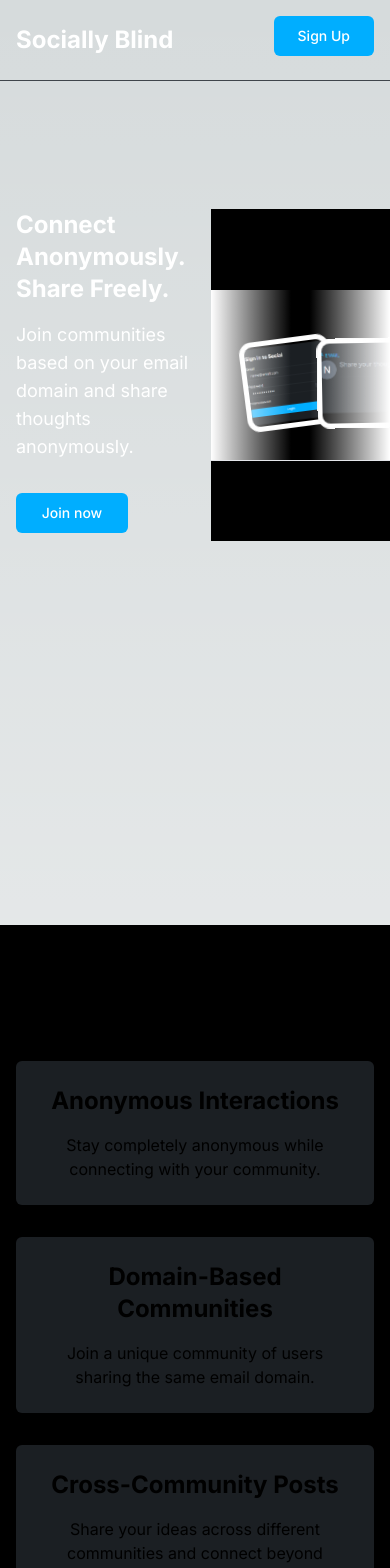
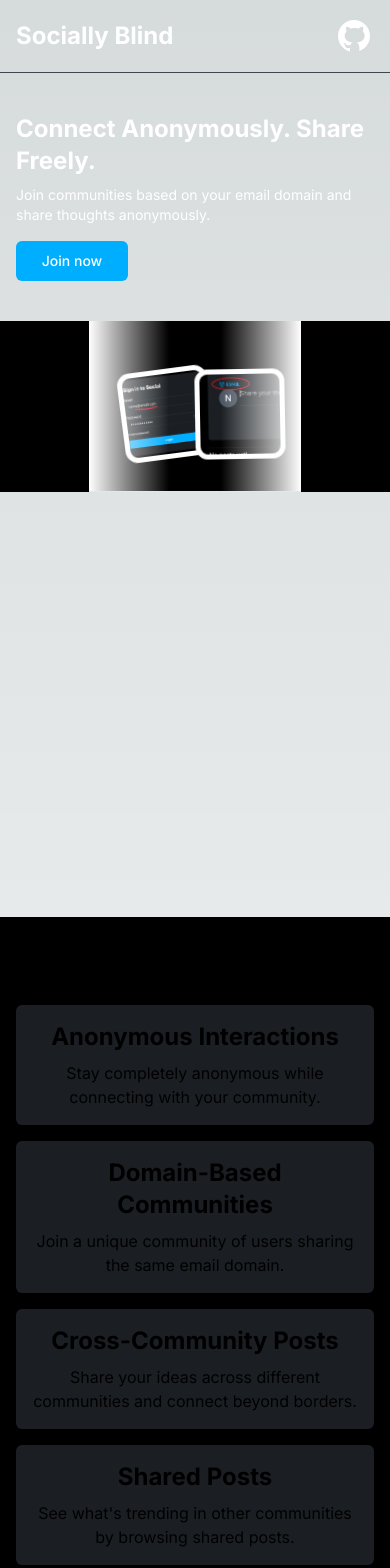
Before and after one commit to Harsh-deepsingh/5ocial-, a Next.js app: page /landing in a window 390 px wide. Shown: the top 1568 px of the page. Built offline with nearby package versions, Linux system fonts and the light colour scheme.

Commit message:
landing page sm:ui

```diff
--- a/app/landing/page.tsx
+++ b/app/landing/page.tsx
@@ -11,64 +11,80 @@
         <div className="max-w-7xl mx-auto px-4 sm:px-6 lg:px-8 py-4 flex justify-between items-center">
           <div className="text-2xl font-bold text-white">Socially Blind</div>
           <div>
-            <Link href="/signin">
-              <PrimaryButton>Sign Up</PrimaryButton>
+            <Link
+              href="https://github.com/harsh-deepsingh"
+              target="_blank"
+              rel="noopener noreferrer"
+            >
+              <svg
+                xmlns="http://www.w3.org/2000/svg"
+                x="0px"
+                y="0px"
+                width="40"
+                height="40"
+                viewBox="0 0 30 30"
+                fill="white"
+              >
+                <path d="M15,3C8.373,3,3,8.373,3,15c0,5.623,3.872,10.328,9.092,11.63C12.036,26.468,12,26.28,12,26.047v-2.051 c-0.487,0-1.303,0-1.508,0c-0.821,0-1.551-0.353-1.905-1.009c-0.393-0.729-0.461-1.844-1.435-2.526 c-0.289-0.227-0.069-0.486,0.264-0.451c0.615,0.174,1.125,0.596,1.605,1.222c0.478,0.627,0.703,0.769,1.596,0.769 c0.433,0,1.081-0.025,1.691-0.121c0.328-0.833,0.895-1.6,1.588-1.962c-3.996-0.411-5.903-2.399-5.903-5.098 c0-1.162,0.495-2.286,1.336-3.233C9.053,10.647,8.706,8.73,9.435,8c1.798,0,2.885,1.166,3.146,1.481C13.477,9.174,14.461,9,15.495,9 c1.036,0,2.024,0.174,2.922,0.483C18.675,9.17,19.763,8,21.565,8c0.732,0.731,0.381,2.656,0.102,3.594 c0.836,0.945,1.328,2.066,1.328,3.226c0,2.697-1.904,4.684-5.894,5.097C18.199,20.49,19,22.1,19,23.313v2.734 c0,0.104-0.023,0.179-0.035,0.268C23.641,24.676,27,20.236,27,15C27,8.373,21.627,3,15,3z"></path>
+              </svg>
             </Link>
           </div>
         </div>
       </nav>
 
-      <section className="bg-theme-black text-white h-screen py-32">
-        <div className="flex">
+      <section className="bg-theme-black text-white h-screen py-10 sm:py-20">
+        <div className="flex flex-col sm:flex-row">
           <div className="flex-1 max-w-7xl mx-auto px-4 sm:px-6 lg:px-8 text-start">
-            <h1 className="md:text-6xl font-bold mb-4 text-2xl">
+            <h1 className="md:text-6xl font-bold mb-2 sm:mb-4 text-2xl">
               Connect Anonymously. Share Freely.
             </h1>
-            <p className="md:text-2xl mb-8 text-lg">
+            <p className="md:text-2xl mb-4 sm:mb-8 text-sm">
               Join communities based on your email domain and share thoughts
               anonymously.
             </p>
             <div className="w-28">
-              <Link href="/signup">
+              <Link href="/signin">
                 <PrimaryButton>Join now</PrimaryButton>
               </Link>
             </div>
           </div>
-          <div className="flex-1 bg-black flex items-center justify-center">
+          <div className="flex-1 bg-black flex items-center justify-center mt-8 sm:mt-0">
             <FeaturesSectionDemo></FeaturesSectionDemo>
           </div>
         </div>
       </section>
 
-      <section className="py-16 bg-black">
+      <section className="py-8 bg-black">
         <div className="max-w-7xl mx-auto px-4 sm:px-6 lg:px-8 text-center">
-          <h2 className="text-4xl font-bold mb-8">Features</h2>
-          <div className="grid grid-cols-1 sm:grid-cols-2 md:grid-cols-3 gap-8">
-            <div className="bg-theme-grey p-6 rounded-md shadow-md">
-              <h3 className="text-2xl font-bold mb-4">
+          <h2 className="text-4xl font-bold mb-4 sm:mb-8">Features</h2>
+          <div className="grid grid-cols-1 sm:grid-cols-2 md:grid-cols-3 gap-4 sm:gap-8">
+            <div className="bg-theme-grey p-4 sm:p-6 rounded-md shadow-md">
+              <h3 className="text-2xl font-bold mb-2 sm:mb-4">
                 Anonymous Interactions
               </h3>
               <p>
                 Stay completely anonymous while connecting with your community.
               </p>
             </div>
-            <div className="bg-theme-grey p-6 rounded-md shadow-md">
-              <h3 className="text-2xl font-bold mb-4">
+            <div className="bg-theme-grey p-4 sm:p-6 rounded-md shadow-md">
+              <h3 className="text-2xl font-bold mb-2 sm:mb-4">
                 Domain-Based Communities
               </h3>
               <p>
                 Join a unique community of users sharing the same email domain.
               </p>
             </div>
-            <div className="bg-theme-grey p-6 rounded-md shadow-md">
-              <h3 className="text-2xl font-bold mb-4">Cross-Community Posts</h3>
+            <div className="bg-theme-grey p-4 sm:p-6 rounded-md shadow-md">
+              <h3 className="text-2xl font-bold mb-2 sm:mb-4">
+                Cross-Community Posts
+              </h3>
               <p>
                 Share your ideas across different communities and connect beyond
                 borders.
               </p>
             </div>
-            <div className="bg-theme-grey p-6 rounded-md shadow-md">
-              <h3 className="text-2xl font-bold mb-4">Shared Posts</h3>
+            <div className="bg-theme-grey p-4 sm:p-6 rounded-md shadow-md">
+              <h3 className="text-2xl font-bold mb-2 sm:mb-4">Shared Posts</h3>
               <p>
                 See what&apos;s trending in other communities by browsing shared
                 posts.
@@ -78,50 +94,51 @@
         </div>
       </section>
 
-      <section className="py-16 bg-black">
+      <section className="py-8 sm:py-16 bg-black">
         <div className="max-w-7xl mx-auto px-4 sm:px-6 lg:px-8 text-center">
-          <h2 className="text-4xl font-bold mb-8">How It Works</h2>
-          <div className="grid grid-cols-1 md:grid-cols-4 gap-8">
+          <h2 className="text-4xl font-bold mb-4 sm:mb-8">How It Works</h2>
+          <div className="grid grid-cols-1 md:grid-cols-4 gap-4 sm:gap-8">
             <div>
-              <h3 className="text-2xl font-semibold mb-4">Sign Up</h3>
+              <h3 className="text-2xl font-semibold mb-2 sm:mb-4">Sign Up</h3>
               <p>Create an account using your email domain.</p>
             </div>
             <div>
-              <h3 className="text-2xl font-semibold mb-4">Join a Community</h3>
+              <h3 className="text-2xl font-semibold mb-2 sm:mb-4">
+                Join a Community
+              </h3>
               <p>
                 You&apos;ll be placed in a community of users sharing your email
                 domain.
               </p>
             </div>
             <div>
-              <h3 className="text-2xl font-semibold mb-4">Post & Share</h3>
+              <h3 className="text-2xl font-semibold mb-2 sm:mb-4">
+                Post & Share
+              </h3>
               <p>
                 Post within your community or share thoughts in other
                 communities.
               </p>
             </div>
             <div>
-              <h3 className="text-2xl font-semibold mb-4">Stay Anonymous</h3>
+              <h3 className="text-2xl font-semibold mb-2 sm:mb-4">
+                Stay Anonymous
+              </h3>
               <p>Your personal information is never shared.</p>
             </div>
           </div>
         </div>
       </section>
 
-      <footer className="bg-gray-800 py-6">
+      <footer className="bg-gray-800 py-4 sm:py-6">
         <div className="max-w-7xl mx-auto px-4 sm:px-6 lg:px-8 text-center text-white">
-          <p>&copy; 2024 Anonymous Social Network. All rights reserved.</p>
+          <p>&copy; 2024 Socially Blind. All rights reserved.</p>
           <div className="flex justify-center space-x-4 mt-4">
-            <Link href="/about">
-              <p>About</p>
-            </Link>
-            <Link href="/terms">
-              <p>Terms of Service</p>
-            </Link>
-            <Link href="/privacy">
-              <p>Privacy Policy</p>
-            </Link>
-            <Link href="/contact">
+            <Link
+              href="https://www.linkedin.com/in/harshdeepsingh9828"
+              target="_blank"
+              rel="noopener noreferrer"
+            >
               <p>Contact Us</p>
             </Link>
           </div>
```
Also changed, not shown: public/community.png, public/email.png.
